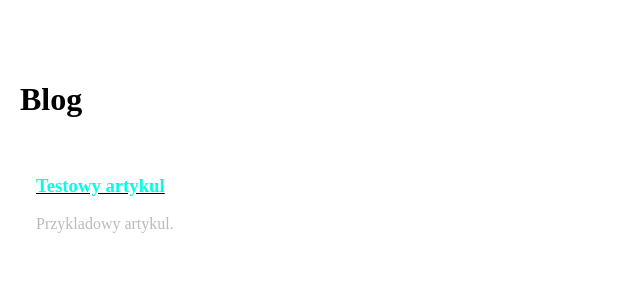
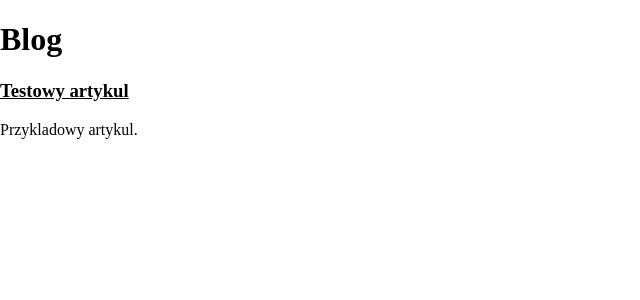
Before and after one commit to kmarcosMK/taskai, a Next.js app: page /blog in a window 1280 px wide. Shown: the top 300 px of the page, without its empty margins (0-640 px from the left). Built offline with nearby package versions, Linux system fonts and the light colour scheme.

Commit message:
Add files via upload

```diff
--- a/pages/blog/index.js
+++ b/pages/blog/index.js
@@ -1,20 +1 @@
-import Link from 'next/link'
-import { posts } from '../../lib/posts'
-
-export default function Blog(){
-  return (
-    <div className="page">
-      <main className="container" style={{padding:'60px 20px'}}>
-        <h1>Blog</h1>
-        <div style={{display:'grid',gap:16}}>
-          {posts.map(p => (
-            <article key={p.slug} style={{padding:16,background:'rgba(255,255,255,0.03)',borderRadius:8}}>
-              <h3><Link href={'/blog/'+p.slug}><a style={{color:'#00ffe7'}}>{p.title}</a></Link></h3>
-              <p style={{color:'#bbb'}}>{p.excerpt}</p>
-            </article>
-          ))}
-        </div>
-      </main>
-    </div>
-  )
-}
+import Link from 'next/link'; import { posts } from '../../lib/posts'; export default function Blog(){ return (<div className='page'><main className='container section'><h1>Blog</h1>{posts.map(p=> <article key={p.slug}><h3><Link href={'/blog/'+p.slug}><a>{p.title}</a></Link></h3><p>{p.excerpt}</p></article>)}</main></div>)}
```
Also changed, not shown: pages/blog/[slug].js (+1 -24 lines).
